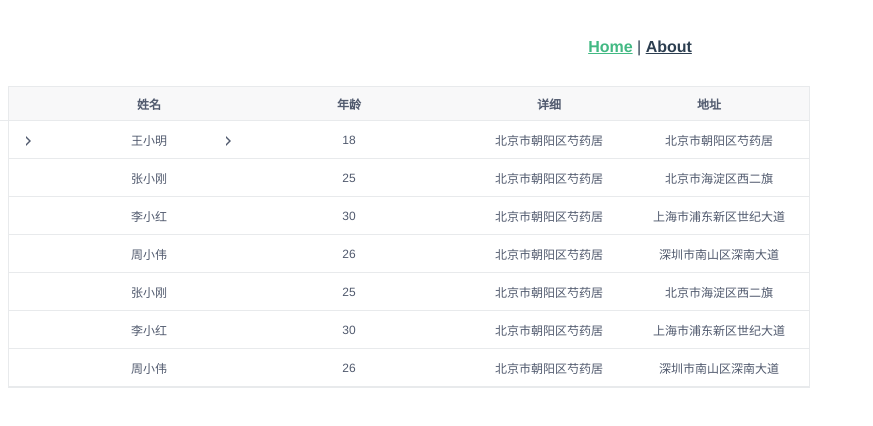
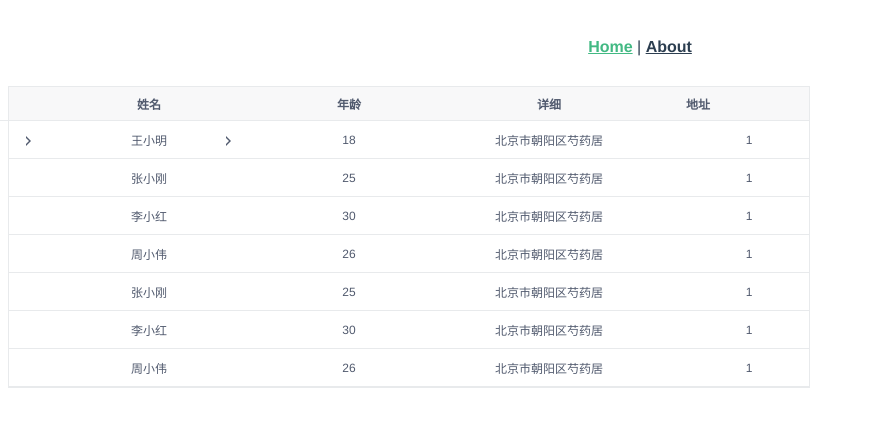
Before and after one commit to Hellottxo/xxxo, a Vue app: page / in a window 1280 px wide. Shown: the top 426 px of the page, without its empty margins (0-873 px from the left). Built offline with nearby package versions, Linux system fonts and the light colour scheme.

Commit message:
fix：滚动条出现的情况

```diff
--- a/src/components/table/table-header.vue
+++ b/src/components/table/table-header.vue
@@ -101,7 +101,7 @@ export default {
   mounted() {
     this.getRightFixedWidth();
     const tableWidth = this.$refs.table.clientWidth;
-    this.leftWidth = this.rightFixedWidth - tableWidth - 9;
+    this.leftWidth = this.rightFixedWidth - tableWidth;
   }
 };
 </script>
--- a/src/components/table/table.vue
+++ b/src/components/table/table.vue
@@ -219,13 +219,13 @@ export default {
       }
     }
   },
+  created() {
+    this.getTableColumns();
+  },
   mounted() {
     this.isShowGutter();
-    this.getTableColumns();
     this.rightFlag = this.columns.findIndex(e => e.fixed === "right");
     this.leftFlag = this.columns.findIndex(e => e.fixed === "left");
-    const temp = []
-
   }
 };
 </script>
```
